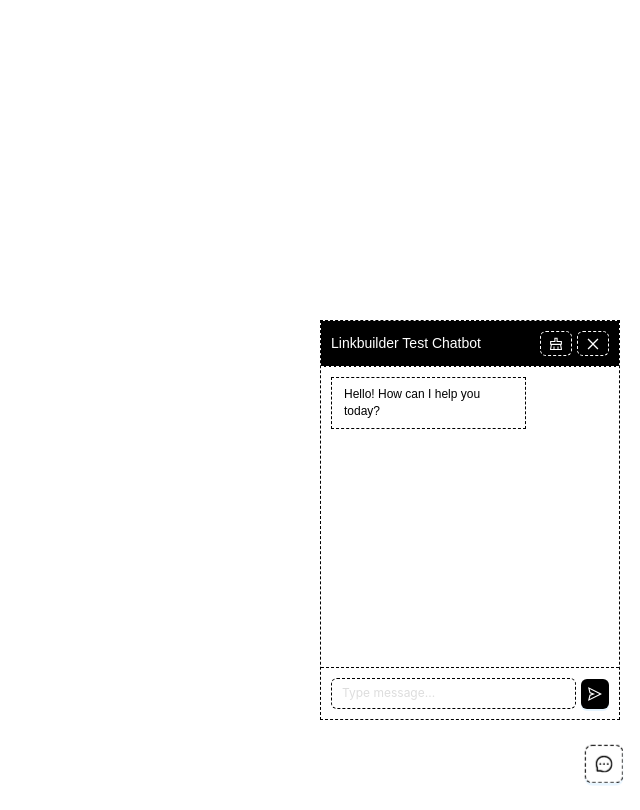
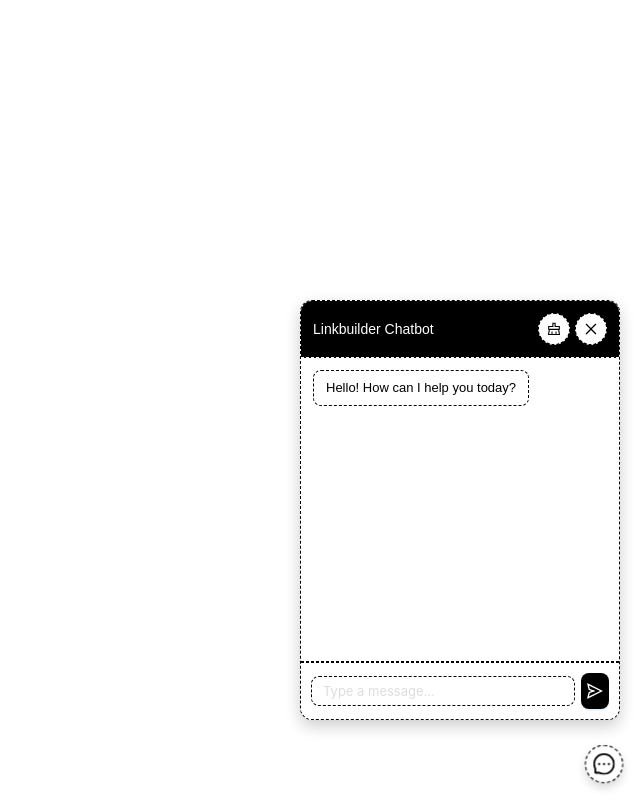
Before and after one commit to flavnat/Chatbot, a React (Vite) app in the folder frontend/: page / in a window 1280 px wide. Both pictures are taken after a click on the button 1244 px from the left and 764 px from the top of the page. Shown: the whole page, without its empty margins (640-1280 px from the left). Built offline with nearby package versions, Linux system fonts and the light colour scheme.

Commit message:
design: fixed ui

```diff
--- a/frontend/src/containers/ChatBot/ChatBotWidget.jsx
+++ b/frontend/src/containers/ChatBot/ChatBotWidget.jsx
@@ -7,7 +7,7 @@ import {
     SendOutlined,
     ClearOutlined,
 } from "@ant-design/icons";
-import styled from "styled-components";
+import styled, { keyframes } from "styled-components";
 import ReactMarkdown from "react-markdown";
 import { sendMessage, clearMessages } from "./actions";
 
@@ -15,19 +15,26 @@ const FloatingButton = styled(Button)`
     position: fixed;
     bottom: 20px;
     right: 20px;
+    border-radius: 50%;
     scale: 1.2;
+    background: white;
+    border: 1px dashed black;
+    color: black;
+    z-index: 1000;
     display: flex;
     align-items: center;
     justify-content: center;
-    background: white;
-    padding: 8px 2px;
-    border: 1px dashed black;
-    color: black;
+    font-size: 18px;
+    transition: all 0.2s ease;
     z-index: 1000;
+    box-shadow: 0 4px 8px rgba(0, 0, 0, 0.15);
+
+    transition: all 0.2s ease;
 
     &:hover {
         background: black;
         color: white;
+        transform: scale(1.1);
     }
 
     &:focus {
@@ -39,17 +46,32 @@ const ChatPanel = styled.div`
     position: fixed;
     bottom: 80px;
     right: 20px;
-    width: 300px;
-    height: 400px;
+    width: 320px;
+    height: 420px;
     background: white;
     border: 1px dashed black;
+    border-radius: 12px;
     display: flex;
     flex-direction: column;
     z-index: 999;
+    box-shadow: 0 6px 16px rgba(0, 0, 0, 0.2);
+    overflow: hidden;
+    animation: slideUp 0.3s ease forwards;
+
+    @keyframes slideUp {
+        from {
+            opacity: 0;
+            transform: translateY(20px);
+        }
+        to {
+            opacity: 1;
+            transform: translateY(0);
+        }
+    }
 `;
 
 const ChatHeader = styled.div`
-    padding: 10px;
+    padding: 12px;
     background: black;
     color: white;
     display: flex;
@@ -60,13 +82,13 @@ const ChatHeader = styled.div`
     h3 {
         margin: 0;
         font-size: 14px;
-        font-weight: normal;
+        font-weight: 500;
     }
 `;
 
 const ChatBody = styled.div`
     flex: 1;
-    padding: 10px;
+    padding: 12px;
     overflow-y: auto;
     background: white;
     border-bottom: 1px dashed black;
@@ -76,18 +98,21 @@ const ChatFooter = styled.div`
     padding: 10px;
     background: white;
     display: flex;
-    gap: 5px;
+    gap: 6px;
     align-items: center;
+    border-top: 1px dashed black;
 `;
 
 const MessageBubble = styled.div`
-    max-width: 70%;
+    max-width: 75%;
     padding: 8px 12px;
-    font-size: 12px;
+    font-size: 13px;
     line-height: 1.4;
     word-wrap: break-word;
-    margin-bottom: 5px;
+    margin-bottom: 6px;
     border: 1px dashed black;
+    border-radius: 8px;
+    transition: all 0.2s ease;
 
     ${(props) =>
         props.sender === "user"
@@ -107,6 +132,12 @@ const MessageBubble = styled.div`
 const MessagesContainer = styled.div`
     display: flex;
     flex-direction: column;
+    gap: 2px;
+`;
+
+const bounce = keyframes`
+  0%, 80%, 100% { transform: scale(0); }
+  40% { transform: scale(1); }
 `;
 
 const TypingIndicator = styled.div`
@@ -116,73 +147,78 @@ const TypingIndicator = styled.div`
     padding: 8px 12px;
     background: white;
     border: 1px dashed black;
+    border-radius: 8px;
     align-self: flex-start;
     font-size: 12px;
     color: black;
 
     .dot {
-        width: 4px;
-        height: 4px;
+        width: 6px;
+        height: 6px;
         background: black;
+        border-radius: 50%;
+        animation: ${bounce} 1.4s infinite ease-in-out;
+    }
+    .dot:nth-child(2) {
+        animation-delay: 0.2s;
+    }
+    .dot:nth-child(3) {
+        animation-delay: 0.4s;
     }
 `;
 
 const StyledInput = styled(Input)`
     border: 1px dashed black;
-    padding: 5px 10px;
-    font-size: 12px;
+    border-radius: 8px;
+    font-size: 13px;
 
     &:focus,
     &:hover {
         border-color: black;
+        box-shadow: none;
     }
+`;
 
-    .ant-input {
-        border: none;
-        outline: none;
+const HeaderButton = styled(Button)`
+    width: 32px;
+    height: 32px;
+    border-radius: 50%;
+    background: white;
+    border: 1px dashed black;
+    color: black;
+    display: flex;
+    align-items: center;
+    justify-content: center;
+    font-size: 14px;
+    transition: all 0.2s ease;
+
+    &:hover {
+        background: white;
+        padding: 2px;
+        color: blue;
+        border: 2px dashed white;
     }
 `;
 
 const SendButton = styled(Button)`
-    width: 30px;
-    height: 30px;
+    width: 36px;
+    height: 36px;
+    border-radius: 8px;
+    background: black;
+    border: 1px dashed black;
+    color: white;
     display: flex;
     align-items: center;
     justify-content: center;
-    background: black;
-    border: 1px dashed black;
-    color: white;
+    font-size: 16px;
+    transition: all 0.2s ease;
 
     &:hover {
         background: white;
         color: black;
     }
-
-    &:focus {
-        outline: none;
-    }
 `;
 
-const CloseButton = styled(Button)`
-    background: black;
-    border: 1px dashed white;
-    color: white;
-    width: 25px;
-    height: 25px;
-    display: flex;
-    align-items: center;
-    justify-content: center;
-
-    &:hover {
-        background: white;
-        color: black;
-        border-color: black;
-    }
-
-    &:focus {
-        outline: none;
-    }
-`;
 const ChatBotWidget = () => {
     const [isOpen, setIsOpen] = useState(false);
     const [inputValue, setInputValue] = useState("");
@@ -225,15 +261,15 @@ const ChatBotWidget = () => {
             {isOpen && (
                 <ChatPanel>
                     <ChatHeader>
-                        <h3>Linkbuilder Test Chatbot</h3>
+                        <h3>Linkbuilder Chatbot</h3>
                         <div style={{ display: "flex", gap: "5px" }}>
-                            <CloseButton
+                            <HeaderButton
                                 type="text"
                                 icon={<ClearOutlined />}
                                 onClick={handleClear}
                                 title="Clear chat"
                             />
-                            <CloseButton
+                            <HeaderButton
                                 type="text"
                                 icon={<CloseOutlined />}
                                 onClick={() => setIsOpen(false)}
@@ -296,7 +332,6 @@ const ChatBotWidget = () => {
                             ))}
                             {typing && (
                                 <TypingIndicator>
-                                    <span>Bot is typing</span>
                                     <div className="dot"></div>
                                     <div className="dot"></div>
                                     <div className="dot"></div>
@@ -310,7 +345,7 @@ const ChatBotWidget = () => {
                             value={inputValue}
                             onChange={(e) => setInputValue(e.target.value)}
                             onPressEnter={handleKeyPress}
-                            placeholder="Type message..."
+                            placeholder="Type a message..."
                         />
                         <SendButton
                             type="primary"
--- a/frontend/src/services/api.js
+++ b/frontend/src/services/api.js
@@ -12,7 +12,7 @@ const api = axios.create({
 // Request interceptor for adding auth tokens if needed
 api.interceptors.request.use(
     (config) => {
-        // Add any auth headers here if needed
+        // Add any auth headers
         // const token = localStorage.getItem('token');
         // if (token) {
         //     config.headers.Authorization = `Bearer ${token}`;
```
